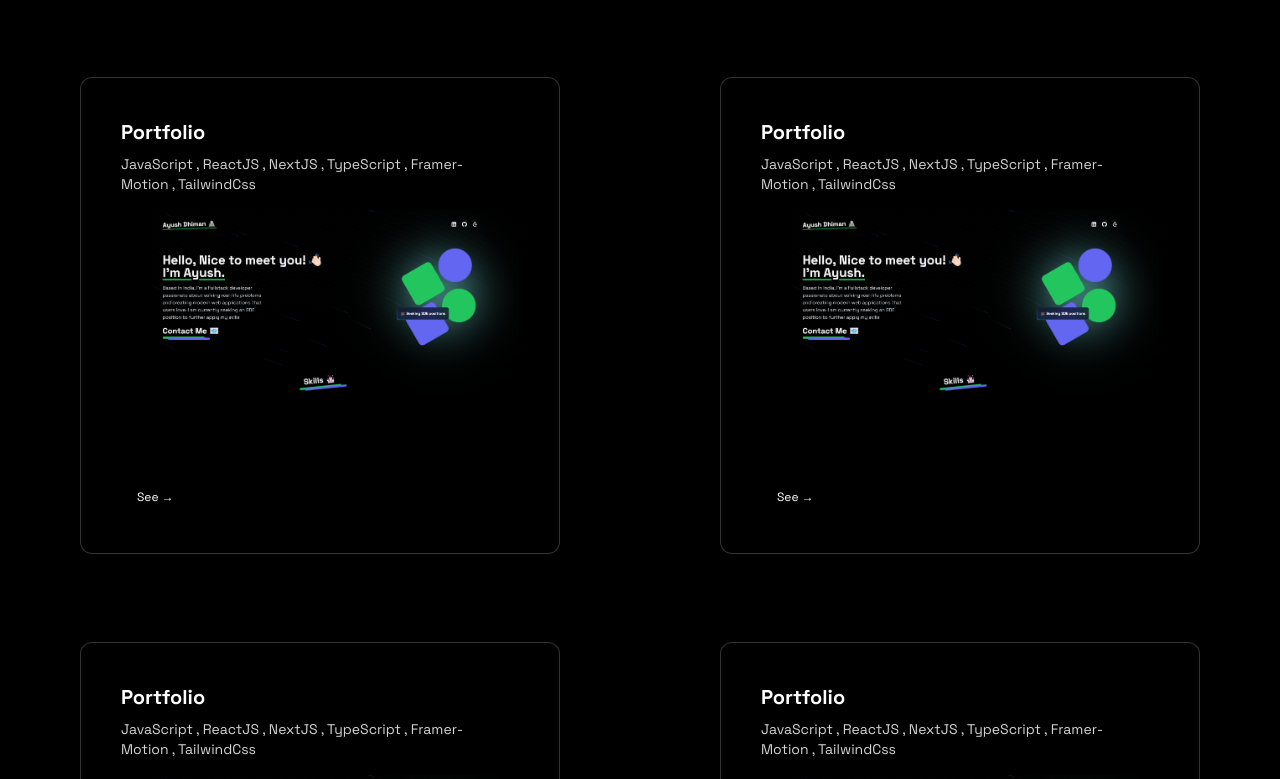
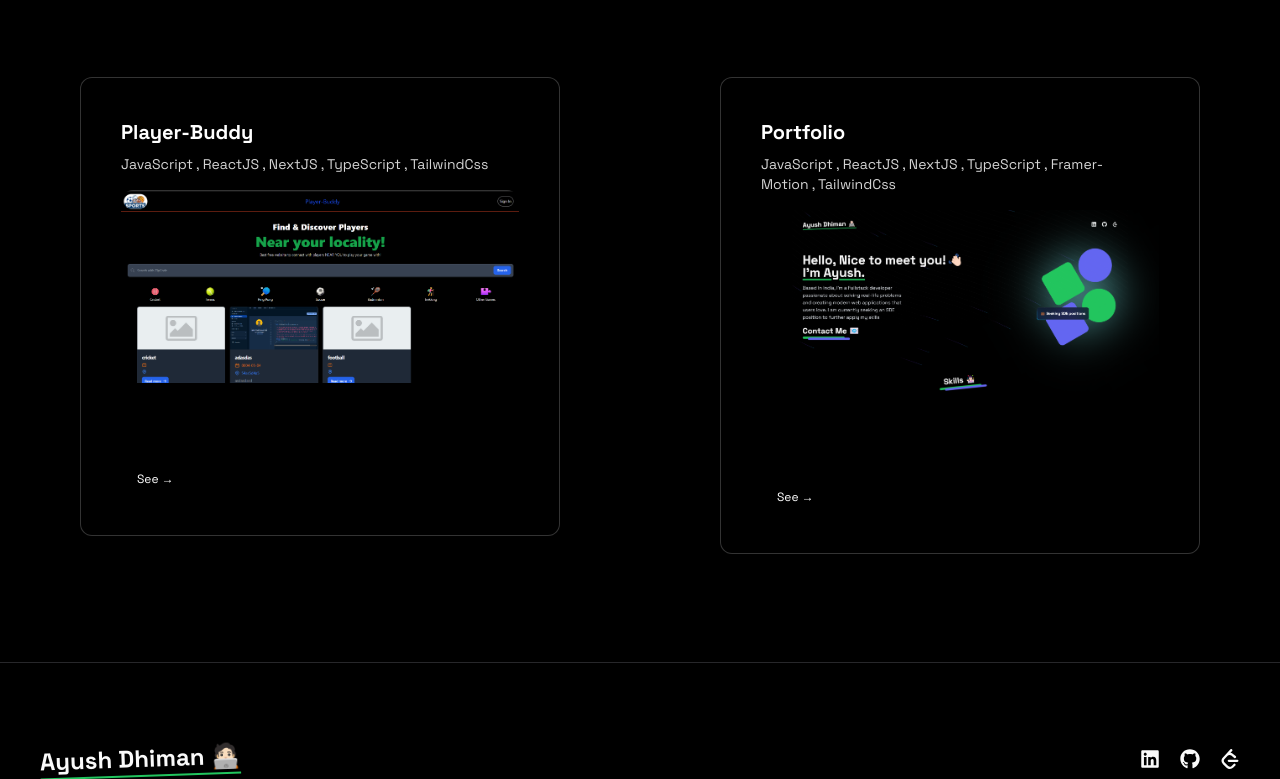
Before and after one commit to ayushdhiman-py/Portfolio_new, a Next.js app: page / in a window 1280 px wide. Shown: the part 1861-2640 px from the top of the page. Built offline with nearby package versions, Linux system fonts and the light colour scheme.

Commit message:
fixed projects

```diff
--- a/app/(home)/components/Projects.tsx
+++ b/app/(home)/components/Projects.tsx
@@ -8,17 +8,10 @@ import Image from "next/image";
 function Projects() {
   const projects = [
     {
-      title: "Portfolio",
-      tech: [
-        "JavaScript",
-        "ReactJS",
-        "NextJS",
-        "TypeScript",
-        "Framer-Motion",
-        "TailwindCss",
-      ],
-      link: "http://localhost:3000",
-      cover: "/p1.png",
+      title: "Player-Buddy",
+      tech: ["JavaScript", "ReactJS", "NextJS", "TypeScript", "TailwindCss"],
+      link: "https://player-buddy.onrender.com/",
+      cover: "/p2.png",
 
       // background: "bg-red-500",
     },
@@ -32,39 +25,10 @@ function Projects() {
         "Framer-Motion",
         "TailwindCss",
       ],
-      link: "http://localhost:3000",
+      link: "https://ayush-dhiman-portfolio-egnj.onrender.com/",
       cover: "/p1.png",
 
       // background: "bg-indigo-500",
-    },
-    {
-      title: "Portfolio",
-      tech: [
-        "JavaScript",
-        "ReactJS",
-        "NextJS",
-        "TypeScript",
-        "Framer-Motion",
-        "TailwindCss",
-      ],
-      link: "http://localhost:3000",
-      cover: "/p1.png",
-
-      // background: "bg-indigo-500",
-    },
-    {
-      title: "Portfolio",
-      tech: [
-        "JavaScript",
-        "ReactJS",
-        "NextJS",
-        "TypeScript",
-        "Framer-Motion",
-        "TailwindCss",
-      ],
-      link: "http://localhost:3000",
-      cover: "/p1.png",
-      // background: "bg-red-500",
     },
   ];
   return (
```
Also changed, not shown: public/p2.png (added).
